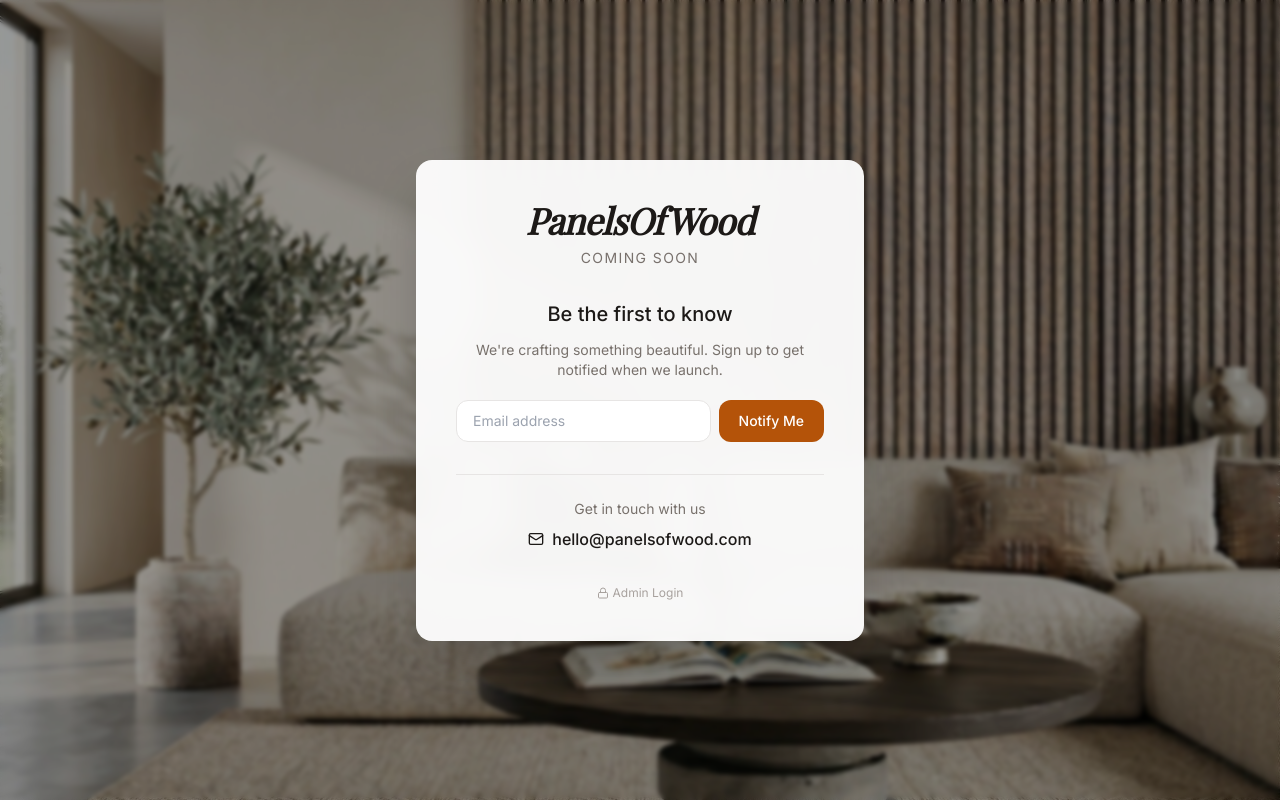
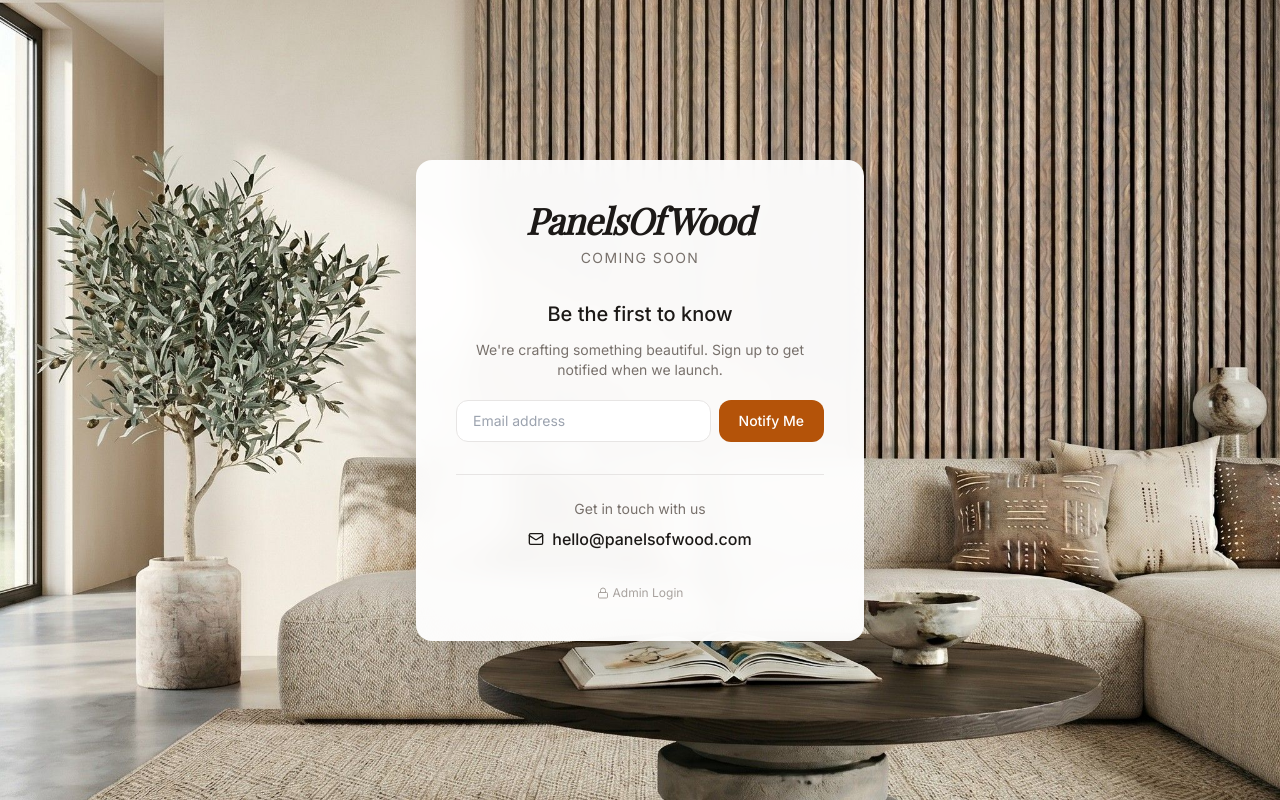
Before and after one commit to sebra23/panelsofwood, a React (Vite) app in the folder app/: page /#/ in a window 1280 px wide. Built offline with nearby package versions, Linux system fonts and the light colour scheme; a web font is replaced by a local one.

Commit message:
Remove dark blur overlay from coming soon background

```diff
--- a/app/src/pages/ComingSoonPage.tsx
+++ b/app/src/pages/ComingSoonPage.tsx
@@ -29,14 +29,11 @@
 
   return (
     <div className="relative min-h-screen flex items-center justify-center overflow-hidden">
-      {/* Background Image */}
       <img
         src="/coming-soon-bg.jpg"
         alt="Scandinavian Interior"
         className="absolute inset-0 w-full h-full object-cover"
       />
-      {/* Overlay to ensure text readability */}
-      <div className="absolute inset-0 bg-black/40 backdrop-blur-[2px]" />
 
       {/* Main Content Box */}
       <div className="relative z-10 w-full max-w-md p-8 md:p-10 bg-white/95 backdrop-blur-md shadow-2xl rounded-2xl mx-4 text-center">
```
